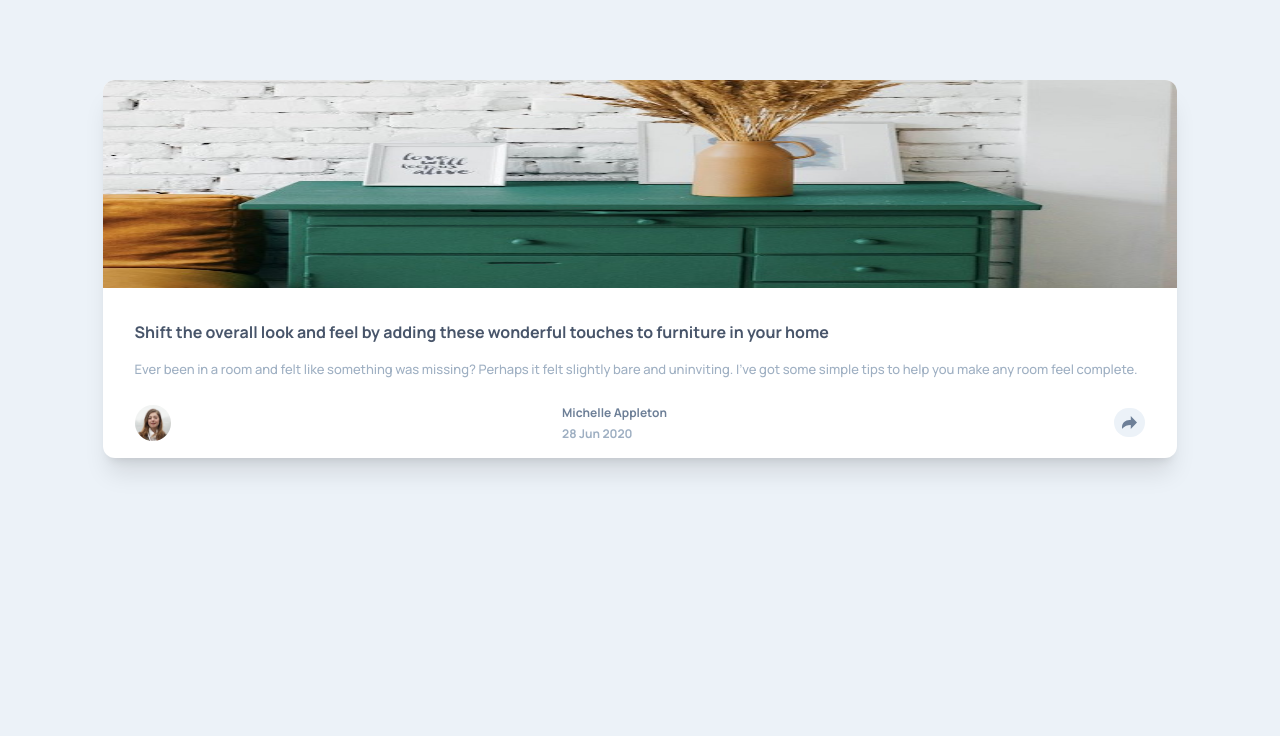
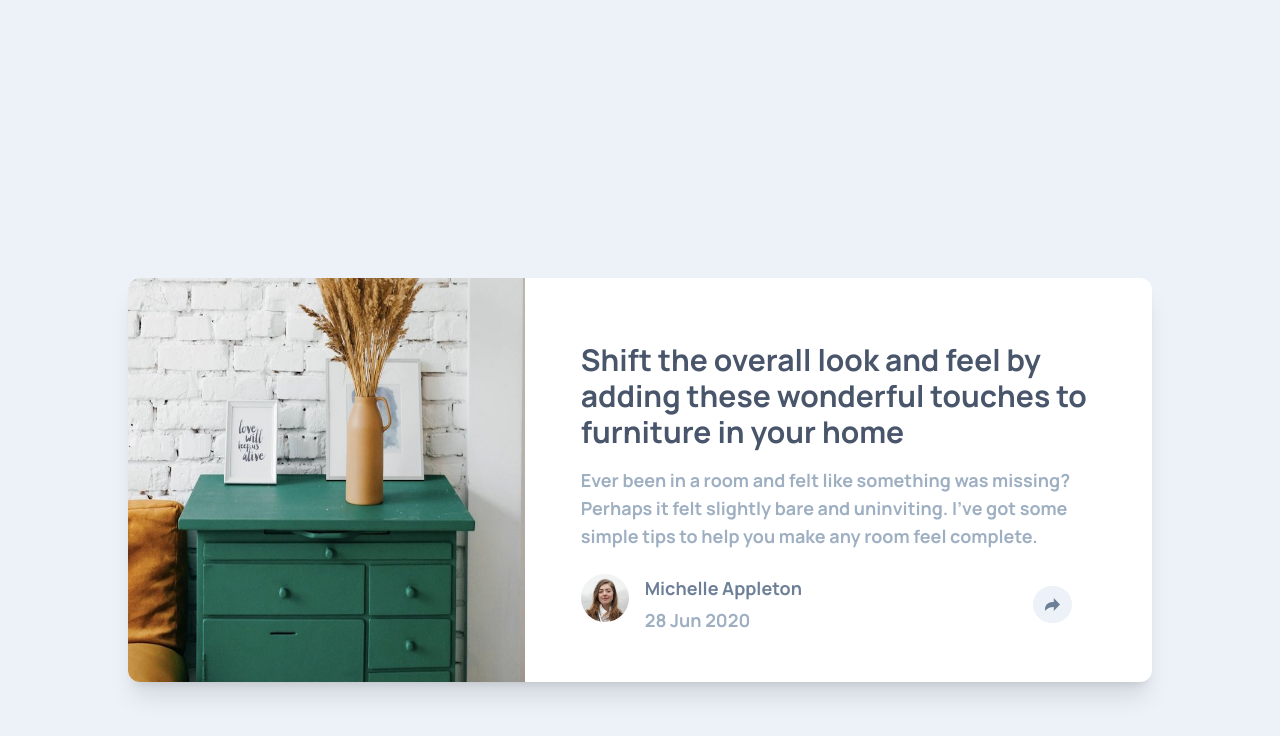
Before and after one commit to gusanchefullstack/prj-02-article-preview-component, a website built with Vite: page index.html in a window 1280 px wide. Built offline with nearby package versions, Linux system fonts and the light colour scheme.

Commit message:
📱  Add styles for desktop (1440px) screens

```diff
--- a/index.html
+++ b/index.html
@@ -17,20 +17,25 @@
     ></script>
   </head>
   <body
-    class="flex justify-center items-center my-20 mx-6 font-manrope text-project bg-lightGrayishBlue"
+    class="flex justify-center items-center my-20 mx-6 font-manrope text-project bg-lightGrayishBlue lg:h-screen"
   >
     <div id="app">
-      <article class="bg-white rounded-xl shadow-xl overflow-hidden">
-        <div class="w-full h-52">
+      <article
+        class="bg-white rounded-xl shadow-xl overflow-hidden lg:flex lg:flex-nowrap lg:max-w-5xl lg:space-x-6 lg:pr-12"
+      >
+        <div class="basis-5/12">
           <img class="w-full h-full" src="images/drawers.jpg" alt="Drawers" />
         </div>
+        <div class="lg:basis-7/12">
           <h1
-          class="text-veryDarkGrayishBlue text-[16px] font-bold pt-8 pb-4 px-8"
+            class="text-veryDarkGrayishBlue text-[16px] font-bold pt-8 pb-4 px-8 lg:text-3xl lg:pt-16 lg:pr-4 lg:font-extrabold"
           >
             Shift the overall look and feel by adding these wonderful touches to
             furniture in your home
           </h1>
-        <p class="pl-8 text-grayishBlue pr-10 pb-6">
+          <p
+            class="pl-8 text-grayishBlue pr-10 pb-6 lg:text-lg lg:pr-2 lg:font-semibold"
+          >
             Ever been in a room and felt like something was missing? Perhaps it
             felt slightly bare and uninviting. I’ve got some simple tips to help
             you make any room feel complete.
@@ -60,24 +65,31 @@
           </div>
           <div
             id="contact-card"
-          class="flex px-8 pb-4 justify-between items-center space-x-4"
+            class="flex px-8 pb-4 justify-between items-center space-x-4 lg:space-x-0 lg:pb-12"
           >
+            <div class="flex flex-nowrap space-x-4">
               <img
-            class="rounded-full h-9"
+                class="rounded-full h-9 lg:h-12"
                 src="images/avatar-michelle.jpg"
                 alt="avatar"
               />
               <div class="pr-14">
-            <p class="text-desaturatedDarkBlue text-[12px] font-extrabold pb-1">
+                <p
+                  class="text-desaturatedDarkBlue text-[12px] font-extrabold pb-1 lg:text-lg"
+                >
                   Michelle Appleton
                 </p>
-            <p class="text-xs text-grayishBlue font-semibold">28 Jun 2020</p>
+                <p class="text-xs text-grayishBlue font-semibold lg:text-lg">
+                  28 Jun 2020
+                </p>
+              </div>
             </div>
             <div
               id="share-button-card"
-            class="p-2 bg-lightGrayishBlue rounded-full flex justify-center items-center hover:cursor-pointer"
+              class="p-2 bg-lightGrayishBlue rounded-full flex justify-center items-center hover:cursor-pointer lg:p-3"
             >
               <img src="images/icon-share.svg" alt="share" />
+            </div>
           </div>
         </div>
       </article>
```
Lines whose indentation alone changed are shown as unchanged.
